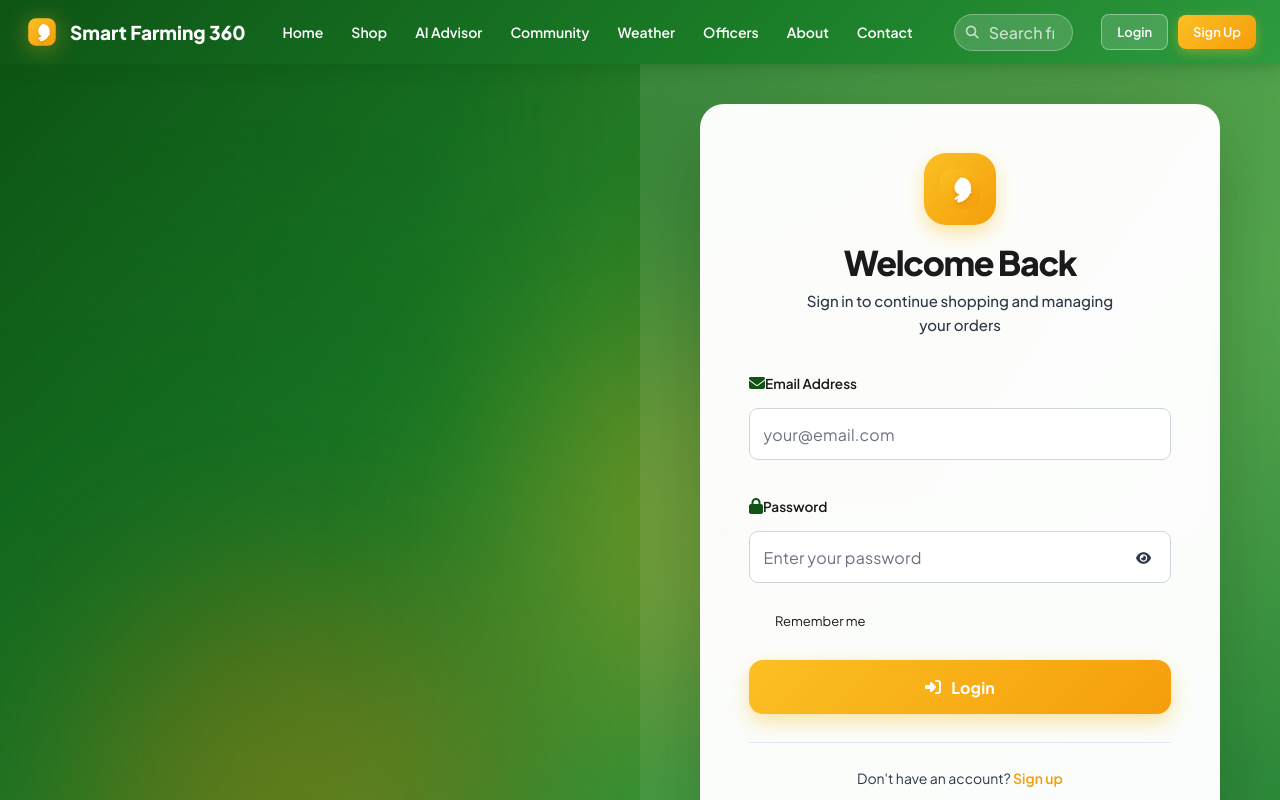
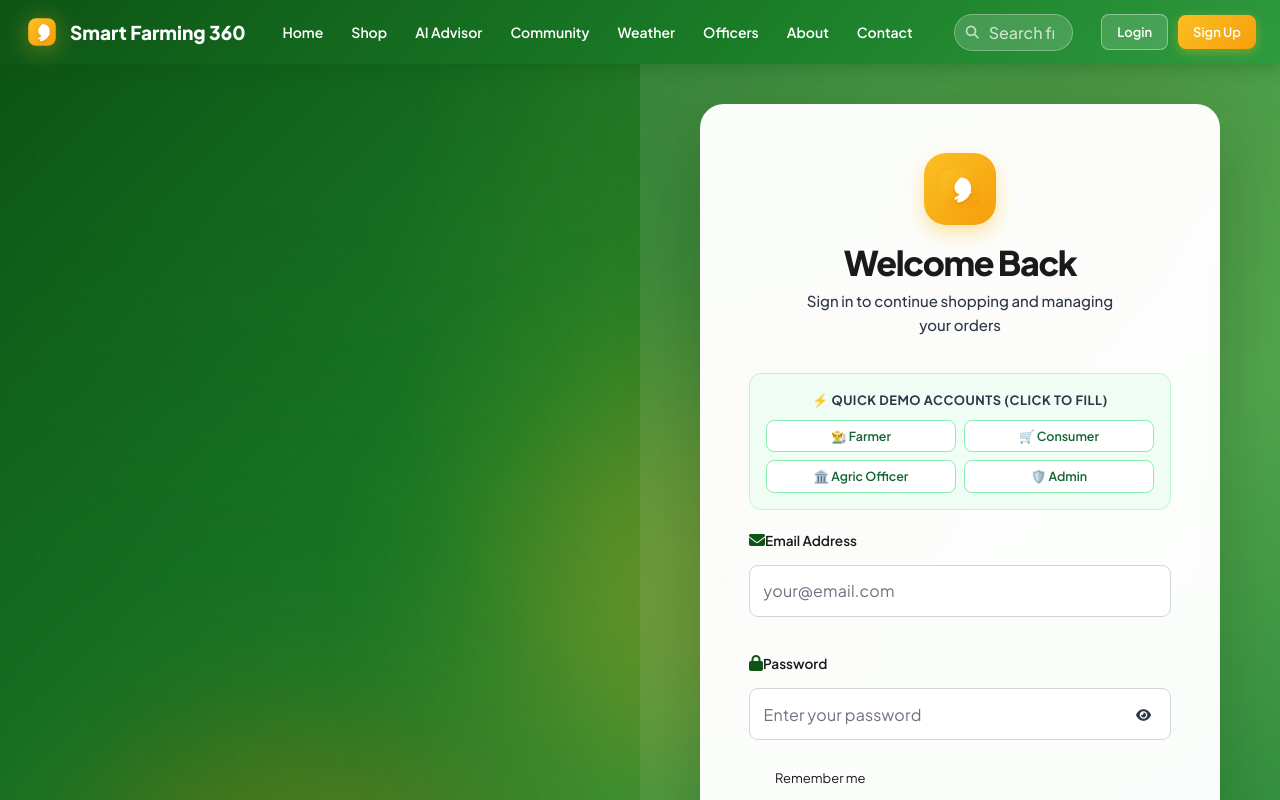
Before and after one commit to BRIGHTEDUFUL/smartfarm360, a React (Vite) app in the folder frontend/: page /login in a window 1280 px wide. Shown: the top 800 px of the page. Built offline with nearby package versions, Linux system fonts and the light colour scheme; no server answers.

Commit message:
feat(auth): add quick demo login accounts for farmer, consumer, officer, and admin

```diff
--- a/frontend/src/pages/LoginPage.tsx
+++ b/frontend/src/pages/LoginPage.tsx
@@ -95,6 +95,43 @@ const LoginPage = () => {
               <p>Sign in to continue shopping and managing your orders</p>
             </div>
 
+                        {/* Quick Demo Login Accounts */}
+            <div style={{ margin: '1.25rem 0', padding: '1rem', background: '#f0fdf4', borderRadius: '12px', border: '1.5px solid #bbf7d0' }}>
+              <p style={{ margin: '0 0 0.6rem', fontSize: '0.8rem', fontWeight: 700, color: '#166534', textAlign: 'center', textTransform: 'uppercase', letterSpacing: '0.5px' }}>
+                ⚡ Quick Demo Accounts (Click to Fill)
+              </p>
+              <div style={{ display: 'grid', gridTemplateColumns: '1fr 1fr', gap: '0.5rem' }}>
+                <button
+                  type="button"
+                  onClick={() => { setEmail('farmer@smartfarm360.com'); setPassword('Password123!'); }}
+                  style={{ padding: '0.45rem 0.6rem', borderRadius: '8px', border: '1px solid #86efac', background: '#ffffff', fontSize: '0.78rem', fontWeight: 600, color: '#166534', cursor: 'pointer', textAlign: 'center' }}
+                >
+                  👨‍🌾 Farmer
+                </button>
+                <button
+                  type="button"
+                  onClick={() => { setEmail('consumer@smartfarm360.com'); setPassword('Password123!'); }}
+                  style={{ padding: '0.45rem 0.6rem', borderRadius: '8px', border: '1px solid #86efac', background: '#ffffff', fontSize: '0.78rem', fontWeight: 600, color: '#166534', cursor: 'pointer', textAlign: 'center' }}
+                >
+                  🛒 Consumer
+                </button>
+                <button
+                  type="button"
+                  onClick={() => { setEmail('officer@smartfarm360.com'); setPassword('Password123!'); }}
+                  style={{ padding: '0.45rem 0.6rem', borderRadius: '8px', border: '1px solid #86efac', background: '#ffffff', fontSize: '0.78rem', fontWeight: 600, color: '#166534', cursor: 'pointer', textAlign: 'center' }}
+                >
+                  🏛️ Agric Officer
+                </button>
+                <button
+                  type="button"
+                  onClick={() => { setEmail('admin@smartfarm360.com'); setPassword('Password123!'); }}
+                  style={{ padding: '0.45rem 0.6rem', borderRadius: '8px', border: '1px solid #86efac', background: '#ffffff', fontSize: '0.78rem', fontWeight: 600, color: '#166534', cursor: 'pointer', textAlign: 'center' }}
+                >
+                  🛡️ Admin
+                </button>
+              </div>
+            </div>
+
             <form onSubmit={handleSubmit} className="auth-form">
               <div className="form-group">
                 <label>
```
